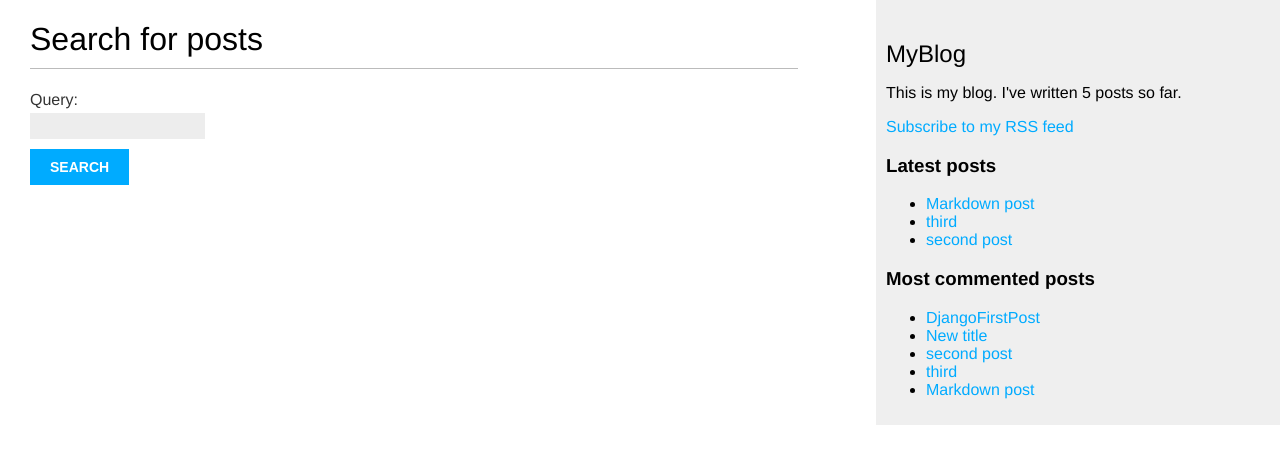
After one commit to ikhaylov/mysite, a Django app: page /search/ in a window 1280 px wide. The commit adds this page. Shown: the top 464 px of the page. Run offline with Django 3.2, Linux system fonts and the light colour scheme; data comes from the database, SQL or seed files in the repository; parts of the project's set-up code (start-up, migrations or seed data) failed here and were passed over.

Commit message:
added site search

```diff
--- a/blog/forms.py
+++ b/blog/forms.py
@@ -13,3 +13,7 @@ class CommentForm(forms.ModelForm):
     class Meta:
         model = Comment
         fields = ("name", "email", "body")
+
+
+class SearchForm(forms.Form):
+    query = forms.CharField()
--- a/blog/templates/blog/base.html
+++ b/blog/templates/blog/base.html
@@ -14,6 +14,9 @@
     <div id="sidebar">
         <h2>MyBlog</h2>
         <p>This is my blog. I've written {% total_posts %} posts so far.</p>
+        <p>
+            <a href="{% url "blog:post_feed" %}">Subscribe to my RSS feed</a>
+        </p>
         <h3>Latest posts</h3>
         {% show_latest_posts 3 %}
         <h3>Most commented posts</h3>
@@ -25,6 +28,7 @@
                 </li>
             {% endfor %}
         </ul>
+
     </div>
 </body>
 </html>
--- /dev/null
+++ b/blog/templates/blog/post/search.html
@@ -0,0 +1,33 @@
+{% extends "blog/base.html" %}
+
+{% block title %}
+    Search
+{% endblock %}
+
+{% block content %}
+    {% if query %}
+        <h1>Posts containing "{{ query }}"</h1>
+        <h3>
+            {% with results.count as total_results %}
+                Found {{ total_results }} result {{ total_results|pluralize }}
+            {% endwith %}
+        </h3>
+        {% for post in results %}
+            <h4>
+                <a href="{{ post.get_absolute_url }}">{{ post.title }}</a>
+            </h4>
+            {{ post.body|truncatewords:5 }}
+        {% empty %}
+                <p>There are no results for your query.</p>
+        {% endfor %}
+            <p>
+                <a href="{% url "blog:post_search" %}">Search again</a>
+            </p>
+        {% else %}
+            <h1>Search for posts</h1>
+        <form action="." method="get">
+            {{ form.as_p }}
+            <input type="submit" value="Search">
+        </form>
+    {% endif %}
+{% endblock %}
--- a/blog/urls.py
+++ b/blog/urls.py
@@ -1,5 +1,6 @@
 from django.urls import path
 from . import views
+from .feeds import LatestPostFeed
 
 app_name = "blog"
 
@@ -9,4 +10,6 @@ urlpatterns = [
     path("tag/<slug:tag_slug>/", views.post_list, name="post_list_by_tag"),
     path("<int:year>/<int:month>/<int:day>/<slug:post>/", views.post_detail, name="post_detail"),
     path("<int:post_id>/share/", views.post_share, name="post_share"),
+    path("feed/", LatestPostFeed(), name="post_feed"),
+    path("search/", views.post_search, name="post_search"),
 ]
--- a/blog/views.py
+++ b/blog/views.py
@@ -2,10 +2,11 @@ from django.shortcuts import render, get_object_or_404, redirect
 from .models import Post, Comment
 from django.core.paginator import Paginator, EmptyPage, PageNotAnInteger
 from django.views.generic import ListView
-from .forms import EmailPostForm, CommentForm
+from .forms import EmailPostForm, CommentForm, SearchForm
 from django.core.mail import send_mail
 from taggit.models import Tag
 from django.db.models import Count
+from django.contrib.postgres.search import SearchVector, SearchQuery, SearchRank, TrigramSimilarity
 
 
 class PostListView(ListView):
@@ -84,3 +85,20 @@ def post_detail(request, year, month, day, post):
                                                      "new_comment": new_comment,
                                                      "comment_form": comment_form,
                                                      "similar_posts": similar_posts})
+
+
+def post_search(request):
+    form = SearchForm()
+    query = None
+    results = []
+    if 'query' in request.GET:
+        form = SearchForm(request.GET)
+        if form.is_valid():
+            query = form.cleaned_data['query']
+            search_vector = SearchVector("title", weight="A") + SearchVector("body", weight="B")
+            search_query = SearchQuery(query)
+            results = Post.objects.annotate(similarity=TrigramSimilarity("title", query),
+                                            ).filter(similarity__gt=0.3).order_by("-similarity")
+    return render(request, 'blog/post/search.html', {"form": form,
+                                                     "query": query,
+                                                     "results": results})
--- a/requirements.txt
+++ b/requirements.txt
@@ -2,5 +2,6 @@ asgiref==3.2.10
 Django==3.1.2
 django-taggit==1.3.0
 Markdown==3.3
+psycopg2==2.8.6
 pytz==2020.1
 sqlparse==0.3.1
```
Also changed, not shown: blog/feeds.py (added, +17 -0 lines), mysite/settings.py (+5 -2 lines).
